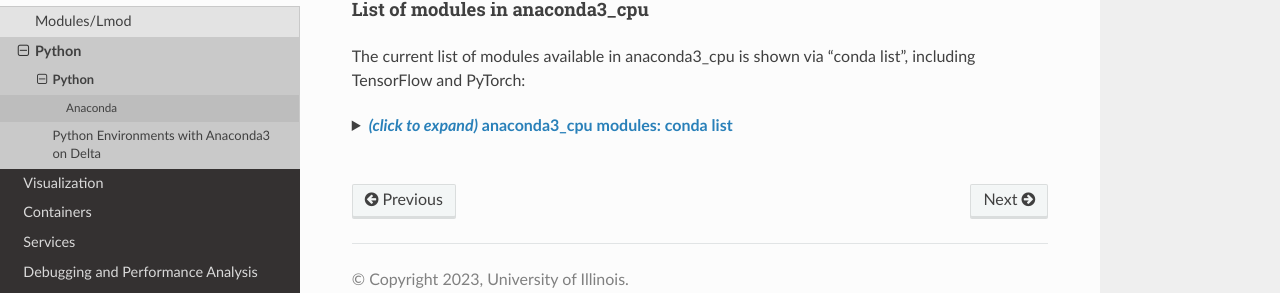
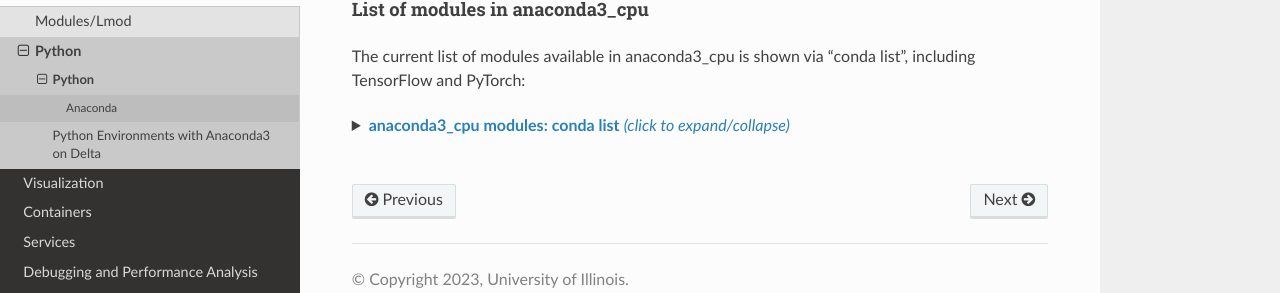
Before and after one commit to ncsa/Delta_doc, a Sphinx documentation site: the page built from docs/source/software/python/index.rst, in a window 1280 px wide and 900 px high, scrolled down 1500 px. Shown: the part 551-844 px from the top of the window. Built offline with Sphinx 7.4.7 and the Read the Docs theme 2.0.0, drawn with Linux system fonts in a browser that asks for light colours.

Commit message:
Update index.rst updated collapse summary format
updated collapse summary format

```diff
--- a/docs/source/software/python/index.rst
+++ b/docs/source/software/python/index.rst
@@ -79,7 +79,7 @@ The current list of modules available in anaconda3_cpu is shown via "conda list"
 .. raw:: html
 
    <details>
-   <summary><a><b><i>(click to expand)</i> anaconda3_cpu modules: conda list</b></a></summary>
+   <summary><a><b>anaconda3_cpu modules: conda list</b> <i>(click to expand/collapse)</i></a></summary>
 
 .. code-block::
 
```
